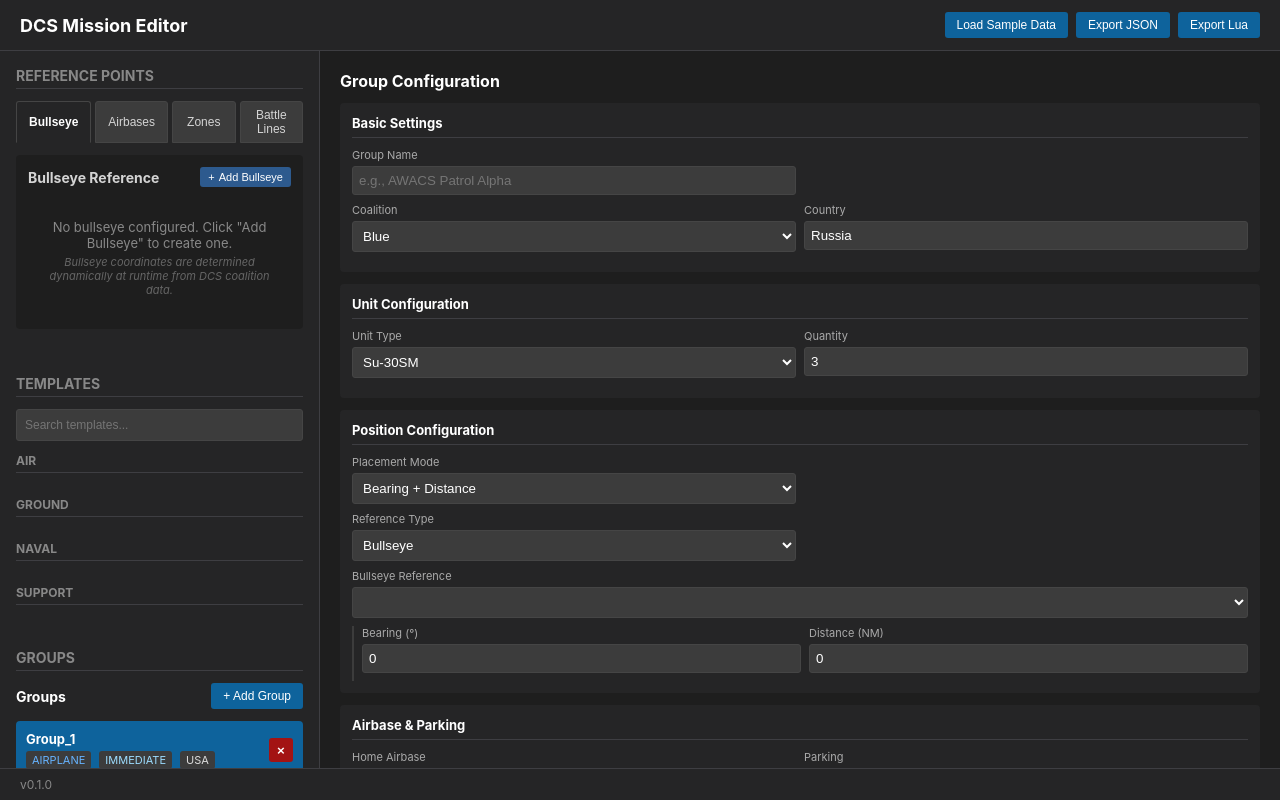
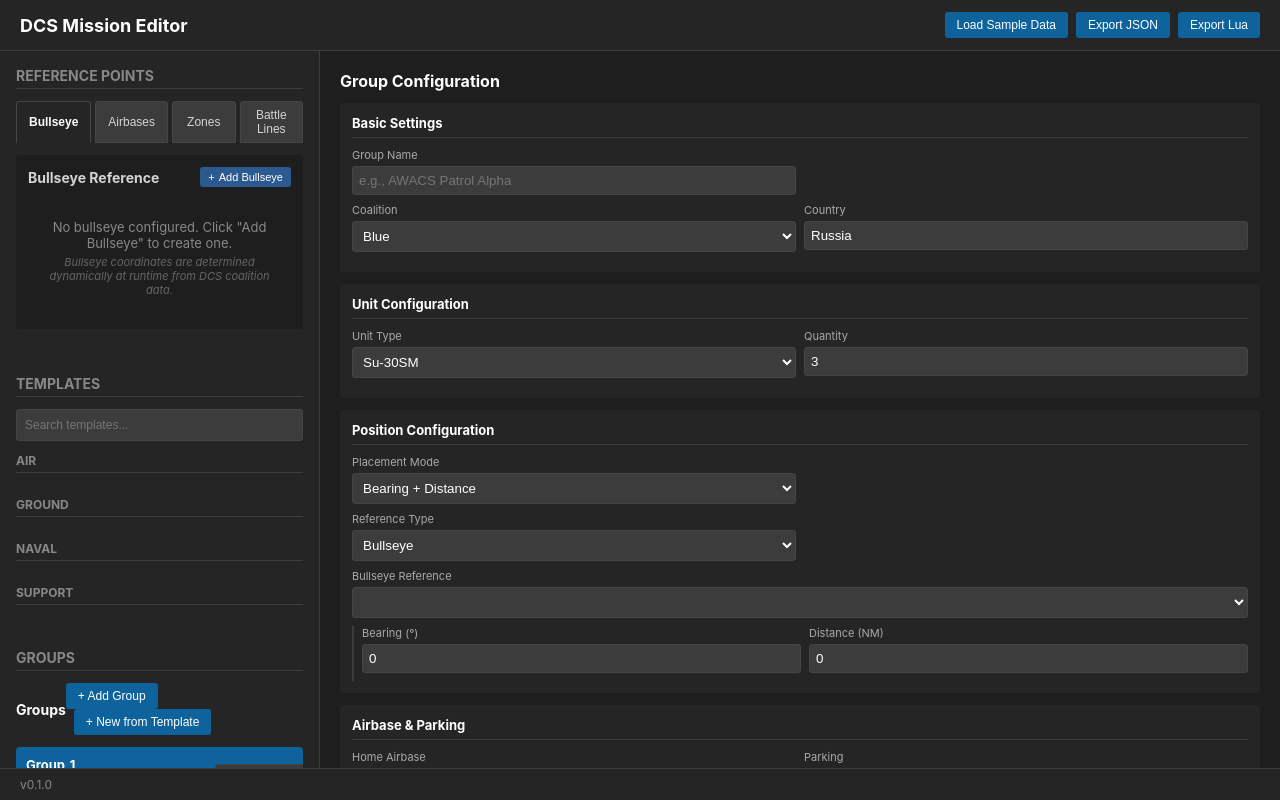
Before and after one commit to smo921/dcsAutomation, a Vue app in the folder mission-editor/: page / in a window 1280 px wide. Both pictures are taken after a click on the button "+ Add Group". Built offline with nearby package versions, Linux system fonts and the light colour scheme.

Commit message:
feat: Add template association to groups
- Add template dropdown to each group in GroupManager
- 'New from Template' button creates group with template defaults
- Clicking a template creates new group (existing behavior)
- Template changes apply units and route from template to group

```diff
--- a/mission-editor/src/renderer/src/App.vue
+++ b/mission-editor/src/renderer/src/App.vue
@@ -20,6 +20,7 @@
         <h2 style="margin-top: 20px;">Groups</h2>
         <GroupManager
           :groups="groups"
+          :templates="templatesStore.categories"
           @group-change="onGroupChange"
           @group-delete="onGroupDelete"
         />
--- a/mission-editor/src/renderer/src/components/groups/GroupManager.vue
+++ b/mission-editor/src/renderer/src/components/groups/GroupManager.vue
@@ -2,7 +2,15 @@
   <div class="group-manager">
     <div class="group-list-header">
       <h3>Groups</h3>
-      <button @click="onAddGroup" class="btn-add">+ Add Group</button>
+      <div class="header-actions">
+        <button @click="onAddGroup" class="btn-add">+ Add Group</button>
+        <button @click="showTemplateMenu = !showTemplateMenu" class="btn-add-template">+ New from Template</button>
+        <div v-if="showTemplateMenu" class="template-menu" @click.stop>
+          <div v-for="template in getAllTemplates()" :key="template.id || template.name" class="template-menu-item" @click="onAddFromTemplate(template)">
+            {{ template.name }}
+          </div>
+        </div>
+      </div>
     </div>
 
     <div class="group-list">
@@ -22,6 +30,20 @@
           </div>
         </div>
         <div class="group-actions">
+          <!-- Template dropdown -->
+          <div class="template-select-wrapper">
+            <select
+              v-model="group.appliedTemplate"
+              @change="onTemplateChange(group, $event.target.value)"
+              @click.stop
+              class="template-select"
+            >
+              <option value="">(no template)</option>
+              <template v-for="template in getAllTemplates()" :key="template.id || template.name">
+                <option :value="template.id || template.name">{{ template.name }}</option>
+              </template>
+            </select>
+          </div>
           <button @click.stop="onDeleteGroup(group.groupName)" class="btn-delete">×</button>
         </div>
       </div>
@@ -277,6 +299,7 @@
 <script setup>
 import { ref, computed, watch } from 'vue'
 import { useRefpointsStore } from '../../stores/refpoints'
+import { useTemplatesStore } from '../../stores/templates'
 
 const emit = defineEmits(['group-change', 'group-delete'])
 
@@ -284,10 +307,15 @@
   groups: {
     type: Array,
     default: () => []
+  },
+  templates: {
+    type: Object,
+    default: () => ({ air: [], ground: [], naval: [], support: [] })
   }
 })
 
 const refpointsStore = useRefpointsStore()
+const templatesStore = useTemplatesStore()
 
 // Refpoints for dropdowns
 const refpoints = ref({
@@ -309,6 +337,7 @@
 
 const selectedGroup = ref('')
 const currentGroup = ref(null)
+const showTemplateMenu = ref(false)
 
 const selectGroup = (groupName) => {
   selectedGroup.value = groupName
@@ -348,6 +377,29 @@
   currentGroup.value = null
 }
 
+const onAddFromTemplate = (template) => {
+  const newGroup = {
+    groupName: `${template.name.replace(/\s+/g, '_')}_${props.groups.length + 1}`,
+    category: template.category === 'air' ? 'AIRPLANE' : 'GROUND',
+    triggerType: 'IMMEDIATE',
+    country: template.category === 'air' ? 'USA' : 'Russia',
+    task: '',
+    units: template.units || [{ type: '', quantity: 1 }],
+    placement: {
+      mode: 'BEARING_DISTANCE',
+      reference: 'bullseye',
+      referenceName: 'BULLSEYE_BLUE',
+      bearing: 0,
+      distance: 100
+    },
+    route: template.defaultRoute ? [{ ...template.defaultRoute }] : [{ type: 'orbit', altitude: 3000, speed: 500 }],
+    appliedTemplate: template.id || template.name
+  }
+  emit('group-change', [...props.groups, newGroup])
+  showTemplateMenu.value = false
+  selectGroup(newGroup.groupName)
+}
+
 const addUnit = () => {
   currentGroup.value.units.push({ type: '', quantity: 1, name: '', role: '' })
 }
@@ -362,6 +414,50 @@
 
 const removeWaypoint = (index) => {
   currentGroup.value.route.splice(index, 1)
+}
+
+// Template functions
+const getAllTemplates = () => {
+  const allTemplates = []
+  for (const category of Object.values(props.templates)) {
+    if (Array.isArray(category)) {
+      allTemplates.push(...category)
+    }
+  }
+  return allTemplates
+}
+
+const onTemplateChange = (group, templateId) => {
+  if (!templateId) {
+    // Remove template association
+    delete group.appliedTemplate
+    emit('group-change', props.groups.map(g =>
+      g.groupName === group.groupName ? g : g
+    ))
+    return
+  }
+
+  const template = getAllTemplates().find(t => (t.id || t.name) === templateId)
+  if (template) {
+    // Apply template to group
+    const updatedGroup = { ...group }
+    if (template.units) {
+      updatedGroup.units = template.units
+    }
+    if (template.defaultRoute) {
+      updatedGroup.route = [{ ...template.defaultRoute }]
+    }
+    delete updatedGroup.appliedTemplate // Template is applied, remove association
+    emit('group-change', props.groups.map(g =>
+      g.groupName === group.groupName ? updatedGroup : g
+    ))
+    setStatus(`Template "${template.name}" applied to ${group.groupName}`, 'success')
+  }
+}
+
+const setStatus = (message, type = 'info') => {
+  // Dispatch a custom event to notify parent about status changes
+  window.dispatchEvent(new CustomEvent('group-status', { detail: { message, type } }))
 }
 
 // Save changes when currentGroup changes
@@ -470,6 +566,26 @@
 .group-actions {
   display: flex;
   align-items: center;
+  gap: 8px;
+}
+
+.template-select-wrapper {
+  position: relative;
+}
+
+.template-select {
+  background: #3c3c3c;
+  border: 1px solid #454545;
+  color: white;
+  padding: 4px 8px;
+  border-radius: 3px;
+  font-size: 11px;
+  cursor: pointer;
+}
+
+.template-select:focus {
+  outline: none;
+  border-color: #0e639c;
 }
 
 .btn-delete {
@@ -488,6 +604,51 @@
 
 .btn-delete:hover {
   background: #c32323;
+}
+
+.header-actions {
+  position: relative;
+}
+
+.btn-add-template {
+  background: #0e639c;
+  color: white;
+  border: none;
+  padding: 6px 12px;
+  border-radius: 3px;
+  cursor: pointer;
+  font-size: 12px;
+  margin-left: 8px;
+}
+
+.btn-add-template:hover {
+  background: #1177bb;
+}
+
+.template-menu {
+  position: absolute;
+  top: 100%;
+  left: 0;
+  background: #252526;
+  border: 1px solid #3e3e42;
+  border-radius: 4px;
+  min-width: 180px;
+  max-height: 300px;
+  overflow-y: auto;
+  z-index: 100;
+  box-shadow: 0 4px 12px rgba(0, 0, 0, 0.3);
+  margin-top: 4px;
+}
+
+.template-menu-item {
+  padding: 10px 12px;
+  cursor: pointer;
+  font-size: 13px;
+  transition: background 0.2s;
+}
+
+.template-menu-item:hover {
+  background: #303030;
 }
 
 .empty-state {
--- a/mission-editor/src/renderer/src/components/templates/TemplateLibrary.vue
+++ b/mission-editor/src/renderer/src/components/templates/TemplateLibrary.vue
@@ -61,10 +61,15 @@
   )
 }
 
-const emit = defineEmits(['template-apply'])
+const emit = defineEmits(['template-apply', 'template-select'])
 
 const applyTemplate = (template) => {
   emit('template-apply', template)
+}
+
+// Also emit when user just selects/hovers over a template
+const templateSelect = (template) => {
+  emit('template-select', template)
 }
 </script>
 
```
